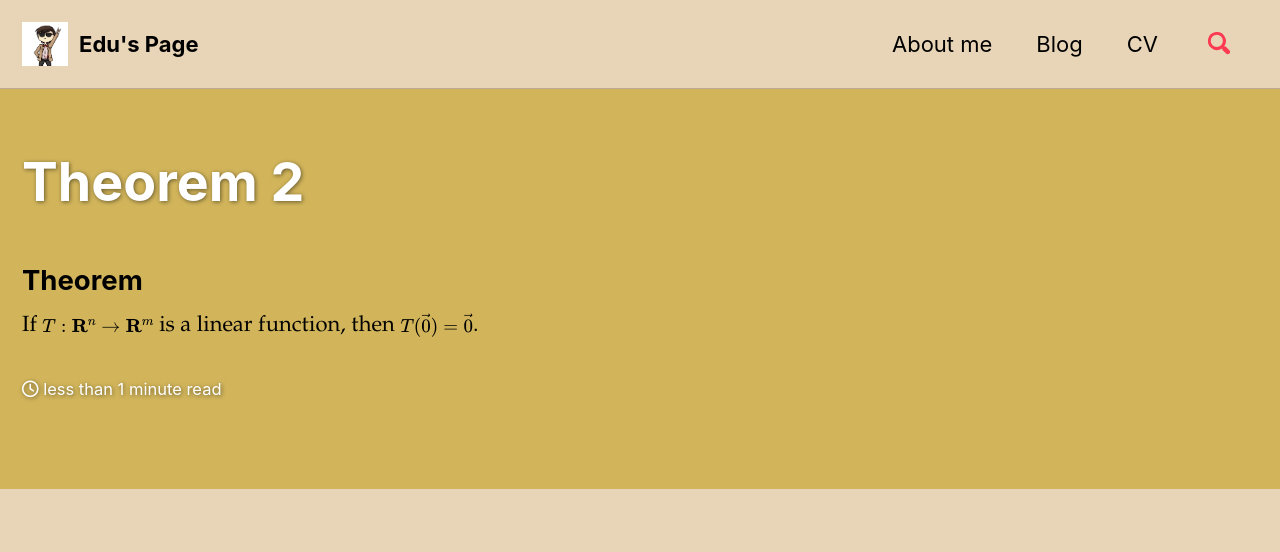
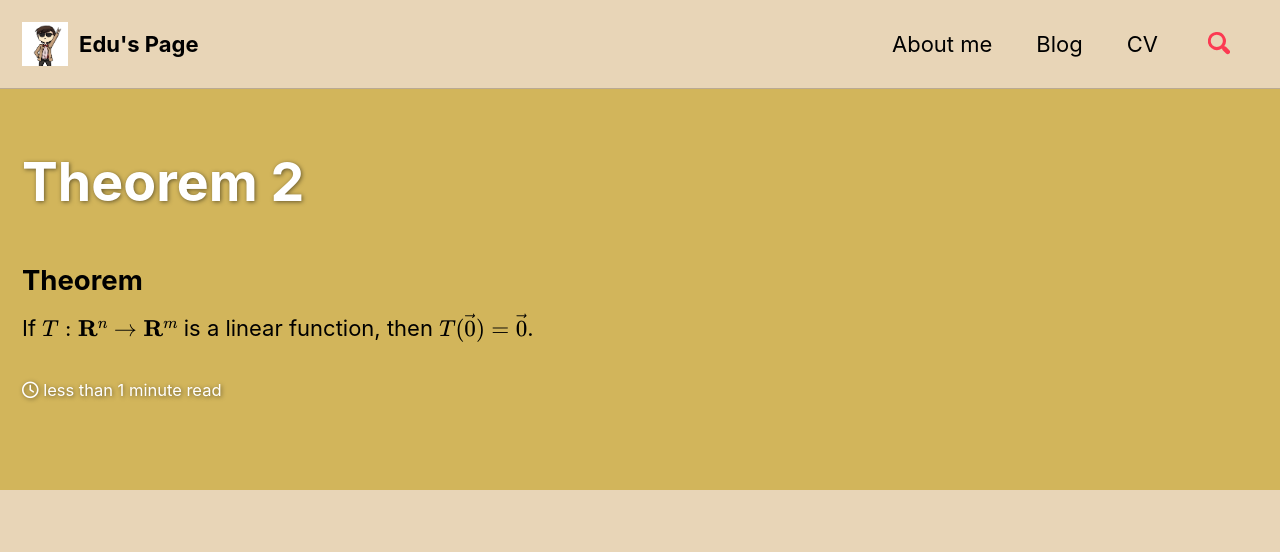
Before and after one commit to dioph/dioph.github.io, a Jekyll site: the page built from _posts/2019-07-29-theorem-2.md, in a window 1280 px wide. Shown: the top 552 px of the page. Built offline with Jekyll 4.4.1, drawn with Linux system fonts in a browser that asks for light colours; cached includes are drawn as plain includes; nearby versions of some CDN libraries; formulas are drawn with MathJax 3.

Commit message:
sans-serif font

```diff
--- a/_sass/minimal-mistakes/_variables.scss
+++ b/_sass/minimal-mistakes/_variables.scss
@@ -29,7 +29,7 @@ $bodoni: "Bodoni MT", serif !default;
 $calisto: "Calisto MT", serif !default;
 $garamond: Garamond, serif !default;
 
-$global-font-family: $serif !default;
+$global-font-family: $sans-serif !default;
 $header-font-family: $sans-serif !default;
 $caption-font-family: $serif !default;
 
```
